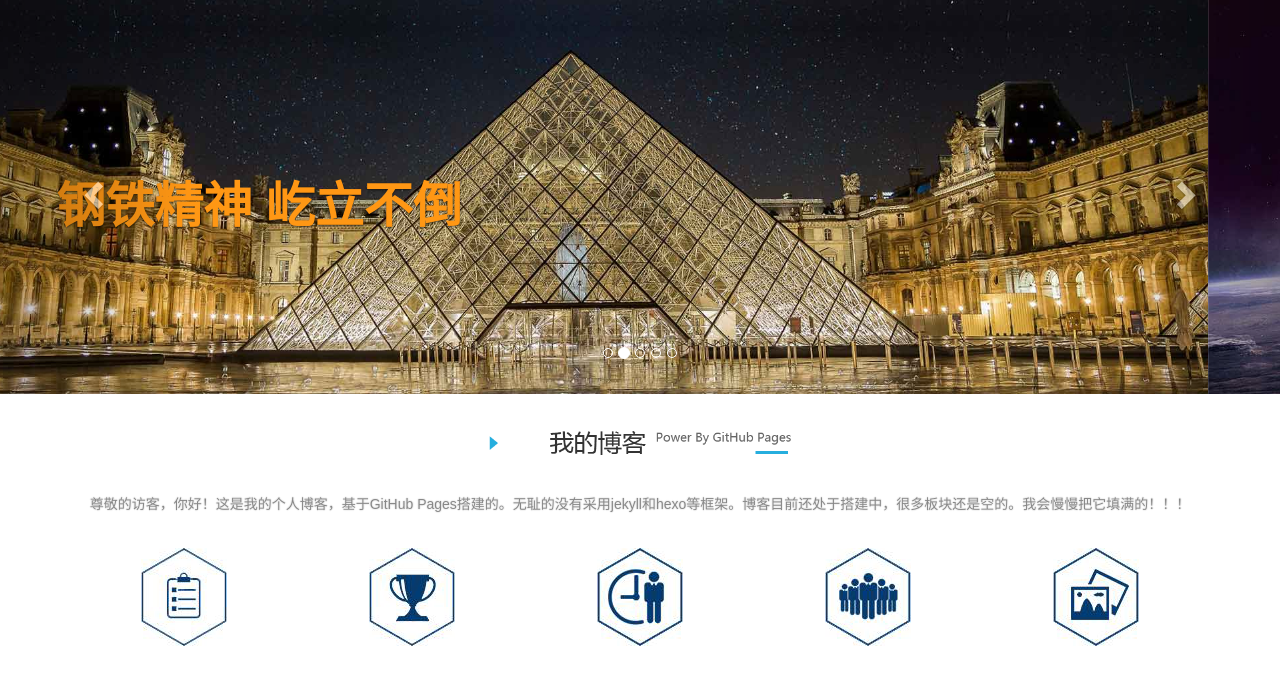
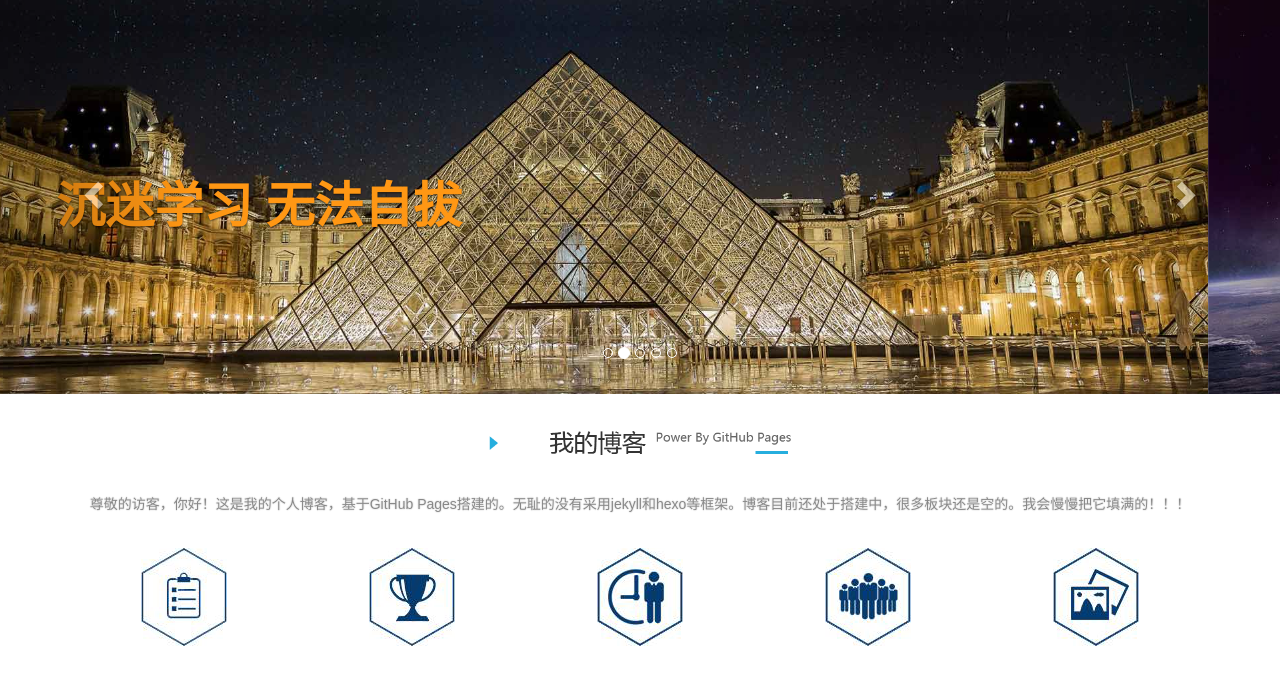
Before and after one commit to myfancy/MyBlog, a website: page index.html in a window 1280 px wide. Shown: the part 118-793 px from the top of the page. Drawn offline with Linux system fonts and the light colour scheme.

Commit message:
inex.html：修改说明

```diff
--- a/index.html
+++ b/index.html
@@ -51,23 +51,23 @@
     <!-- Wrapper for slides -->
     <div class="carousel-inner" role="listbox">
         <div class="item active">
-            <img src="images/1.jpg" alt="屹立不倒">
+            <img src="images/1.jpg" alt="沉迷学习 无法自拔">
             <div class="carousel-caption">
-                <h3>钢铁精神 屹立不倒</h3>
+                <h3>沉迷学习 无法自拔</h3>
                 <p></p>
             </div>
         </div>
         <div class="item">
-            <img src="images/2.jpg" alt="努力学习报效祖国">
+            <img src="images/2.jpg" alt="沉迷学习 无法自拔">
             <div class="carousel-caption">
-                <h3>努力学习报效祖国</h3>
+                <h3>沉迷学习 无法自拔</h3>
                 <p></p>
             </div>
         </div>
         <div class="item">
             <img src="images/3.jpg" alt="好好学习天天向上">
             <div class="carousel-caption">
-                <h3>好好学习天天向上</h3>
+                <h3>好好学习 天天向上</h3>
                 <p></p>
             </div>
         </div>
@@ -81,7 +81,7 @@
         <div class="item">
             <img src="images/2.jpg" alt="沉迷学习无法自拔">
             <div class="carousel-caption">
-                <h3>沉迷学习无法自拔</h3>
+                <h3>沉迷学习 无法自拔</h3>
                 <p></p>
             </div>
         </div>
```
